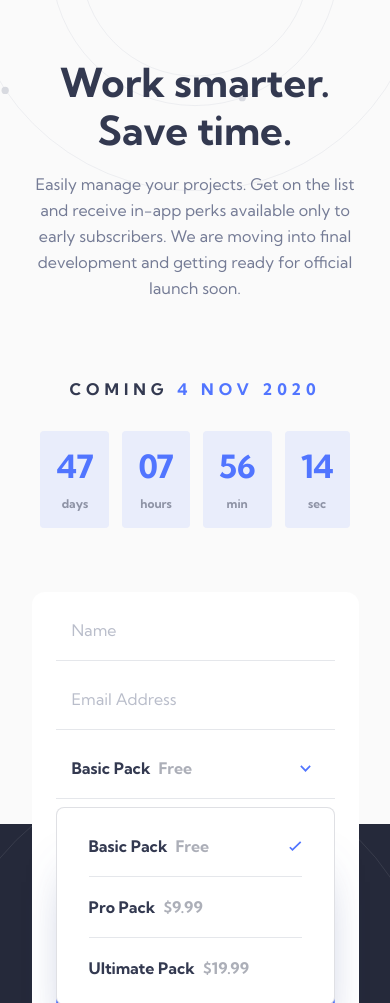
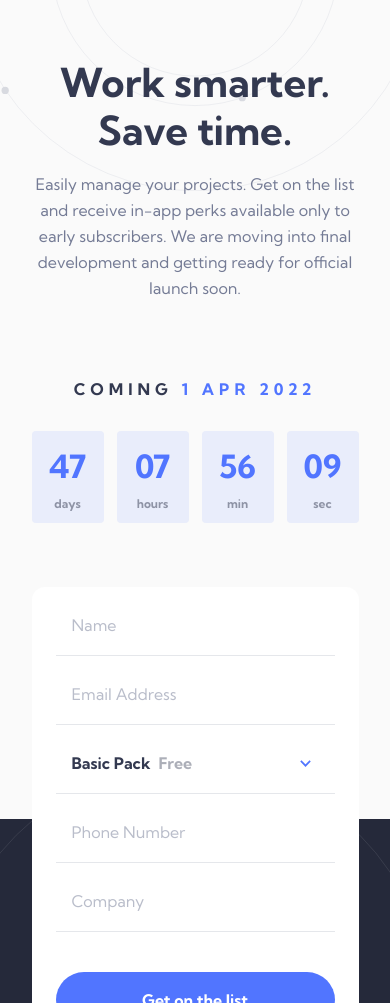
Before and after one commit to stephjoseph/officelite-coming-soon-site, a website: page src/sign-up.html in a window 390 px wide. Shown: the part 97-1100 px from the top of the page. Drawn offline with Linux system fonts and the light colour scheme.

Commit message:
Update sign-up.html

```diff
--- a/src/sign-up.html
+++ b/src/sign-up.html
@@ -12,7 +12,7 @@
     />
     <link rel="stylesheet" href="../dist/style.css" />
 
-    <title>Frontend Mentor | Officelite coming soon site</title>
+    <title>Officelite | Sign Up</title>
   </head>
   <body
     class="flex h-full flex-col items-center overflow-x-hidden bg-[#FAFAFA] font-['Kumbh_Sans'] xl:max-h-[64rem] xl:flex-row xl:items-start"
@@ -61,7 +61,7 @@
         </p>
         <div class="flex items-center gap-[0.813rem] md:gap-4">
           <div
-            class="flex flex-col items-center gap-[-0.375rem] rounded-[4px] bg-[#5175FF]/10 px-4 pt-[0.688rem] pb-[0.625rem] md:h-[8rem] md:w-[6.25rem] md:gap-[0.313rem] md:pb-4 md:pt-[1.813rem]"
+            class="flex h-[5.75rem] w-[4.5rem] flex-col items-center gap-[-0.375rem] rounded-[4px] bg-[#5175FF]/10 px-4 pt-[0.688rem] pb-[0.625rem] md:h-[8rem] md:w-[6.25rem] md:gap-[0.313rem] md:pb-4 md:pt-[1.813rem]"
           >
             <p
               id="days"
@@ -76,7 +76,7 @@
             </p>
           </div>
           <div
-            class="flex flex-col items-center gap-[-0.375rem] rounded-[4px] bg-[#5175FF]/10 px-4 pt-[0.688rem] pb-[0.625rem] md:h-[8rem] md:w-[6.25rem] md:gap-[0.313rem] md:pb-4 md:pt-[1.813rem]"
+            class="flex h-[5.75rem] w-[4.5rem] flex-col items-center gap-[-0.375rem] rounded-[4px] bg-[#5175FF]/10 px-4 pt-[0.688rem] pb-[0.625rem] md:h-[8rem] md:w-[6.25rem] md:gap-[0.313rem] md:pb-4 md:pt-[1.813rem]"
           >
             <p
               id="hours"
@@ -91,7 +91,7 @@
             </p>
           </div>
           <div
-            class="flex flex-col items-center gap-[-0.375rem] rounded-[4px] bg-[#5175FF]/10 px-4 pt-[0.688rem] pb-[0.625rem] md:h-[8rem] md:w-[6.25rem] md:gap-[0.313rem] md:pb-4 md:pt-[1.813rem]"
+            class="flex h-[5.75rem] w-[4.5rem] flex-col items-center gap-[-0.375rem] rounded-[4px] bg-[#5175FF]/10 px-4 pt-[0.688rem] pb-[0.625rem] md:h-[8rem] md:w-[6.25rem] md:gap-[0.313rem] md:pb-4 md:pt-[1.813rem]"
           >
             <p
               id="minutes"
@@ -106,7 +106,7 @@
             </p>
           </div>
           <div
-            class="flex flex-col items-center gap-[-0.375rem] rounded-[4px] bg-[#5175FF]/10 px-4 pt-[0.688rem] pb-[0.625rem] md:h-[8rem] md:w-[6.25rem] md:gap-[0.313rem] md:pb-4 md:pt-[1.813rem]"
+            class="flex h-[5.75rem] w-[4.5rem] flex-col items-center gap-[-0.375rem] rounded-[4px] bg-[#5175FF]/10 px-4 pt-[0.688rem] pb-[0.625rem] md:h-[8rem] md:w-[6.25rem] md:gap-[0.313rem] md:pb-4 md:pt-[1.813rem]"
           >
             <p
               id="seconds"
@@ -159,9 +159,13 @@
               id="selected-pack"
               class="flex w-auto items-center gap-2 text-base font-bold leading-[1.75rem] tracking-normal text-[#333950]"
             >
-              Basic Pack <span id="pack-price" class="opacity-40">Free</span>
+              <span id="pack-name">Basic Pack</span>
+              <span id="pack-price" class="opacity-40">Free</span>
             </p>
-            <div class="h-[0.344rem] w-[0.688rem]">
+            <div
+              id="select-arrow"
+              class="h-[0.344rem] w-[0.688rem] transition-transform duration-300 ease-in"
+            >
               <img src="../assets/sign-up/icon-arrow-down.svg" alt="" />
             </div>
           </button>
@@ -169,36 +173,39 @@
         </div>
         <div
           id="packs"
-          class="absolute top-[13.438rem] z-10 flex h-[12.375rem] w-[17.438rem] flex-col gap-4 rounded-[8px] border border-solid border-[#333950]/[0.1533] bg-white py-6 px-8 shadow-[0px_50px_50px_-25px_rgba(75,92,154,0.7471)] md:top-[14.438rem] md:w-[22.5rem] xl:w-[22.938rem]"
+          class="invisible absolute top-[13.438rem] z-10 flex h-[12.375rem] w-[17.438rem] flex-col gap-4 rounded-[8px] border border-solid border-[#333950]/[0.1533] bg-white py-6 px-8 opacity-0 shadow-[0px_50px_50px_-25px_rgba(75,92,154,0.7471)] transition-[visibility,_opacity] duration-300 ease-in md:top-[14.438rem] md:w-[22.5rem] xl:w-[22.938rem]"
         >
-          <button type="button" class="flex items-center justify-between">
+          <button
+            type="button"
+            class="pack selected flex items-center justify-between"
+          >
             <p
               class="flex w-auto items-center gap-2 text-base font-bold leading-[1.75rem] tracking-normal text-[#333950]"
             >
-              Basic Pack <span id="pack-price" class="opacity-40">Free</span>
+              <span>Basic Pack</span> <span class="opacity-40">Free</span>
             </p>
             <div class="h-[0.594rem] w-[0.781rem]">
               <img src="../assets/sign-up/icon-check.svg" alt="" />
             </div>
           </button>
           <hr class="h-1 w-full text-[#747B95]/25" />
-          <button type="button" class="flex items-center justify-between">
+          <button type="button" class="pack flex items-center justify-between">
             <p
               class="flex w-auto items-center gap-2 text-base font-bold leading-[1.75rem] tracking-normal text-[#333950]"
             >
-              Pro Pack <span id="pack-price" class="opacity-40">$9.99</span>
+              <span>Pro Pack</span> <span class="opacity-40">$9.99</span>
             </p>
             <div class="hidden h-[0.594rem] w-[0.781rem]">
               <img src="../assets/sign-up/icon-check.svg" alt="" />
             </div>
           </button>
           <hr class="h-1 w-full text-[#747B95]/25" />
-          <button type="button" class="flex items-center justify-between">
+          <button type="button" class="pack flex items-center justify-between">
             <p
               class="flex w-auto items-center gap-2 text-base font-bold leading-[1.75rem] tracking-normal text-[#333950]"
             >
-              Ultimate Pack
-              <span id="pack-price" class="opacity-40">$19.99</span>
+              <span>Ultimate Pack</span>
+              <span class="opacity-40">$19.99</span>
             </p>
             <div class="hidden h-[0.594rem] w-[0.781rem]">
               <img src="../assets/sign-up/icon-check.svg" alt="" />
@@ -247,6 +254,6 @@
         />
       </div>
     </footer>
-    <script src="script.js"></script>
+    <script src="sign-up.js"></script>
   </body>
 </html>
```
